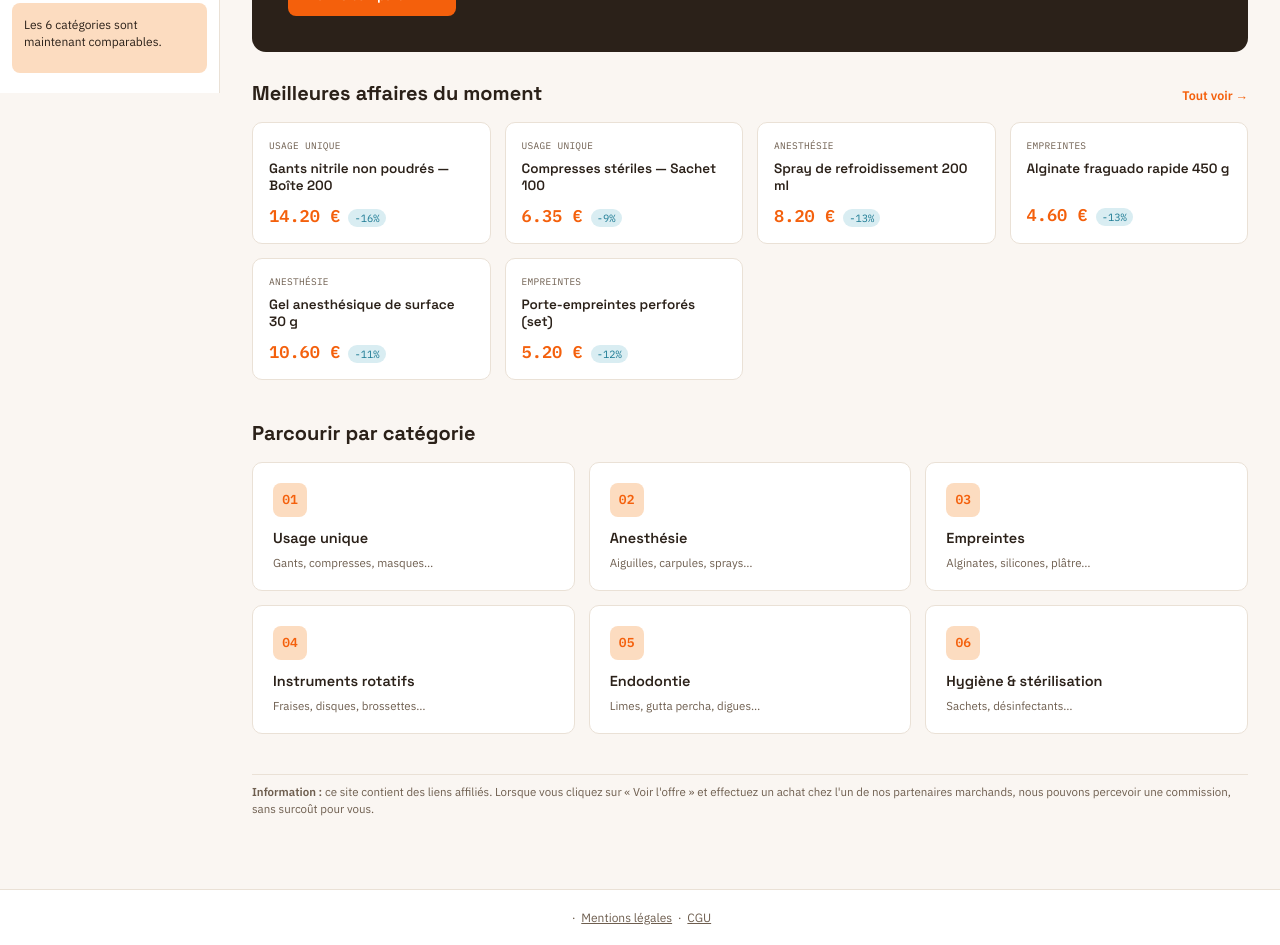
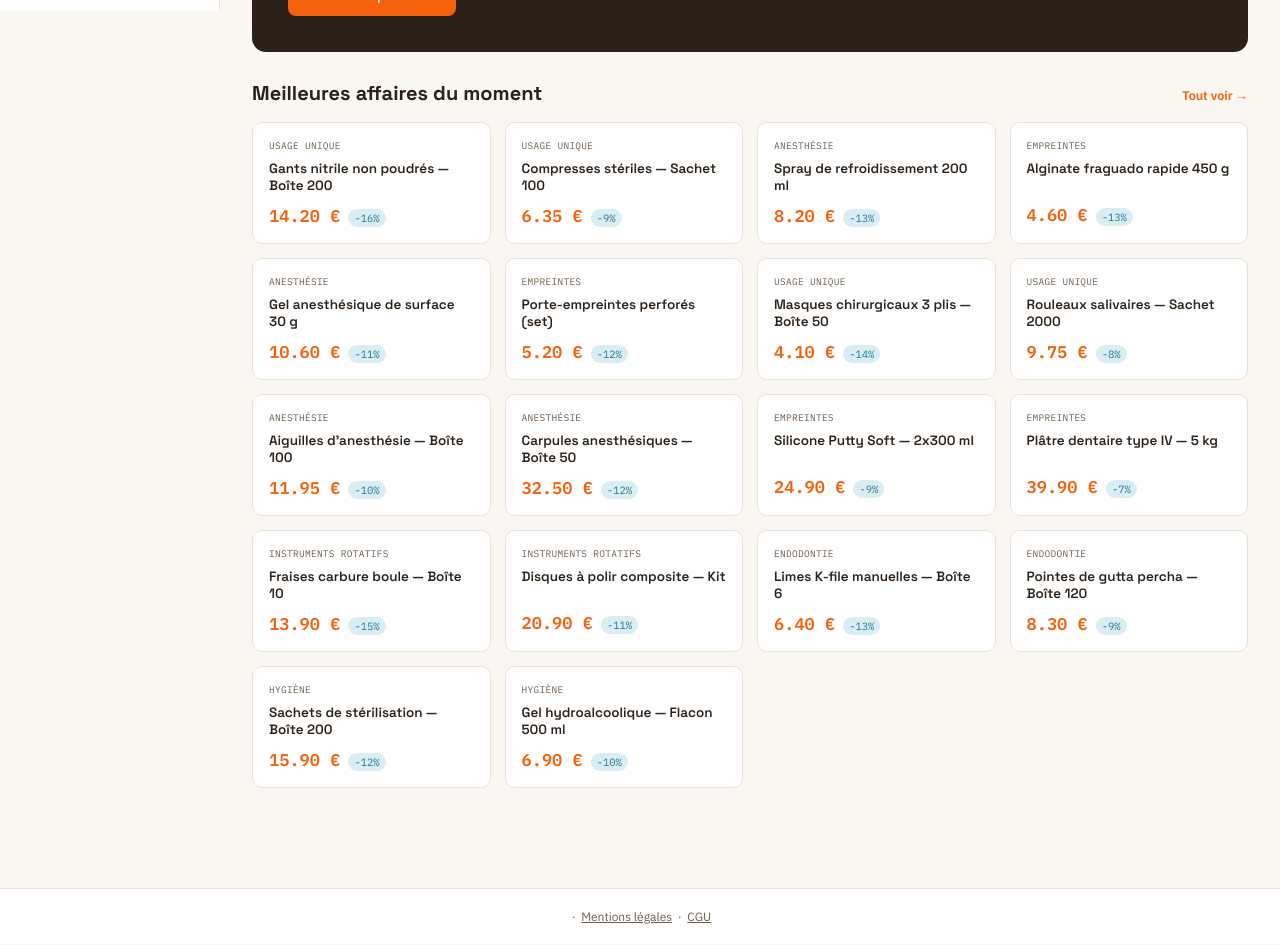
Before and after one commit to Nemelc/Dentalcompare, a plain HTML site: page index.html in a window 1280 px wide. Shown: the part 372-1317 px from the top of the page. Drawn offline with Linux system fonts and the light colour scheme.

Commit message:
Add files via upload

```diff
--- a/index.html
+++ b/index.html
@@ -399,7 +399,6 @@
     <svg width="15" height="15" viewBox="0 0 24 24" fill="none" stroke="white" stroke-width="2"><circle cx="11" cy="11" r="7"/><line x1="21" y1="21" x2="16.65" y2="16.65"/></svg>
     <input type="text" id="header-search" placeholder="Rechercher une référence, une marque…" onkeyup="if(event.key==='Enter' && this.value.trim().length>1){ window.location.href='dental-comparator.html?q='+encodeURIComponent(this.value.trim()); }">
   </div>
-  <div class="top-note">6 catégories · 94 références · 18 marchands</div>
   <a href="panier.html" class="cart-link">
     🛒 Panier
     <span id="cart-badge" class="cart-badge">0</span>
@@ -415,10 +414,6 @@
     <a href="dental-comparator.html?cat=rotatifs">Instruments rotatifs <span class="badge">19</span></a>
     <a href="dental-comparator.html?cat=endodontie">Endodontie <span class="badge">16</span></a>
     <a href="dental-comparator.html?cat=hygiene">Hygiène &amp; stérilisation <span class="badge">15</span></a>
-
-    <div class="sidebar-cta">
-      <p>Les 6 catégories sont maintenant comparables.</p>
-    </div>
   </nav>
 
   <main>
@@ -427,7 +422,7 @@
       <div>
         <span class="eyebrow">Pour les chirurgiens-dentistes</span>
         <h1>Le bon prix, sur le bon consommable, sans ouvrir dix onglets.</h1>
-        <p>On compare pour vous 17 marchands dentaires (Dental Good Deal, GACD, Dentaltix, Dentalprivé, Apol...) sur les références que vous commandez chaque mois.</p>
+        <p>On compare pour vous 18 marchands dentaires (Dental Good Deal, GACD, Dentaltix, Dentalprivé, Apol...) sur les références que vous commandez chaque mois.</p>
         <a class="btn-primary" href="dental-comparator.html?cat=usage-unique">Voir le comparatif →</a>
       </div>
       <div class="hero-readout">
@@ -459,48 +454,6 @@
       <div class="deal-grid" id="deal-grid"></div>
     </section>
 
-    <section class="section">
-      <div class="section-head">
-        <h2>Parcourir par catégorie</h2>
-      </div>
-      <div class="push-grid">
-        <a class="push-tile" href="dental-comparator.html?cat=usage-unique">
-          <span class="icon">01</span>
-          <span class="name">Usage unique</span>
-          <span class="count">Gants, compresses, masques…</span>
-        </a>
-        <a class="push-tile" href="dental-comparator.html?cat=anesthesie">
-          <span class="icon">02</span>
-          <span class="name">Anesthésie</span>
-          <span class="count">Aiguilles, carpules, sprays…</span>
-        </a>
-        <a class="push-tile" href="dental-comparator.html?cat=empreintes">
-          <span class="icon">03</span>
-          <span class="name">Empreintes</span>
-          <span class="count">Alginates, silicones, plâtre…</span>
-        </a>
-        <a class="push-tile" href="dental-comparator.html?cat=rotatifs">
-          <span class="icon">04</span>
-          <span class="name">Instruments rotatifs</span>
-          <span class="count">Fraises, disques, brossettes…</span>
-        </a>
-        <a class="push-tile" href="dental-comparator.html?cat=endodontie">
-          <span class="icon">05</span>
-          <span class="name">Endodontie</span>
-          <span class="count">Limes, gutta percha, digues…</span>
-        </a>
-        <a class="push-tile" href="dental-comparator.html?cat=hygiene">
-          <span class="icon">06</span>
-          <span class="name">Hygiène &amp; stérilisation</span>
-          <span class="count">Sachets, désinfectants…</span>
-        </a>
-      </div>
-    </section>
-
-    <p class="disclosure">
-      <strong>Information :</strong> ce site contient des liens affiliés. Lorsque vous cliquez sur « Voir l'offre » et effectuez un achat chez l'un de nos partenaires marchands, nous pouvons percevoir une commission, sans surcoût pour vous.
-    </p>
-
   </main>
 </div>
 
@@ -517,7 +470,19 @@ const deals = [
   { name: "Spray de refroidissement 200 ml", tag: "Anesthésie", price: 8.20, pct: 13, cat: "anesthesie" },
   { name: "Alginate fraguado rapide 450 g", tag: "Empreintes", price: 4.60, pct: 13, cat: "empreintes" },
   { name: "Gel anesthésique de surface 30 g", tag: "Anesthésie", price: 10.60, pct: 11, cat: "anesthesie" },
-  { name: "Porte-empreintes perforés (set)", tag: "Empreintes", price: 5.20, pct: 12, cat: "empreintes" }
+  { name: "Porte-empreintes perforés (set)", tag: "Empreintes", price: 5.20, pct: 12, cat: "empreintes" },
+  { name: "Masques chirurgicaux 3 plis — Boîte 50", tag: "Usage unique", price: 4.10, pct: 14, cat: "usage-unique" },
+  { name: "Rouleaux salivaires — Sachet 2000", tag: "Usage unique", price: 9.75, pct: 8, cat: "usage-unique" },
+  { name: "Aiguilles d'anesthésie — Boîte 100", tag: "Anesthésie", price: 11.95, pct: 10, cat: "anesthesie" },
+  { name: "Carpules anesthésiques — Boîte 50", tag: "Anesthésie", price: 32.50, pct: 12, cat: "anesthesie" },
+  { name: "Silicone Putty Soft — 2x300 ml", tag: "Empreintes", price: 24.90, pct: 9, cat: "empreintes" },
+  { name: "Plâtre dentaire type IV — 5 kg", tag: "Empreintes", price: 39.90, pct: 7, cat: "empreintes" },
+  { name: "Fraises carbure boule — Boîte 10", tag: "Instruments rotatifs", price: 13.90, pct: 15, cat: "rotatifs" },
+  { name: "Disques à polir composite — Kit", tag: "Instruments rotatifs", price: 20.90, pct: 11, cat: "rotatifs" },
+  { name: "Limes K-file manuelles — Boîte 6", tag: "Endodontie", price: 6.40, pct: 13, cat: "endodontie" },
+  { name: "Pointes de gutta percha — Boîte 120", tag: "Endodontie", price: 8.30, pct: 9, cat: "endodontie" },
+  { name: "Sachets de stérilisation — Boîte 200", tag: "Hygiène", price: 15.90, pct: 12, cat: "hygiene" },
+  { name: "Gel hydroalcoolique — Flacon 500 ml", tag: "Hygiène", price: 6.90, pct: 10, cat: "hygiene" }
 ];
 
 document.getElementById('deal-grid').innerHTML = deals.map(d => `
```
Also changed, not shown: cgu.html (+7 -14 lines), dental-comparator.html (+0 -4 lines), mentions-legales.html (+1 -8 lines), produit.html (+0 -4 lines).
